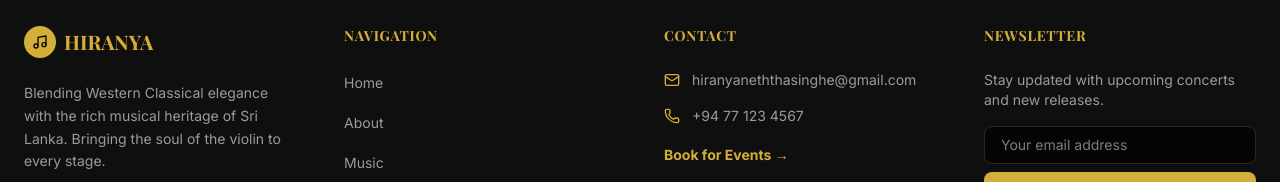
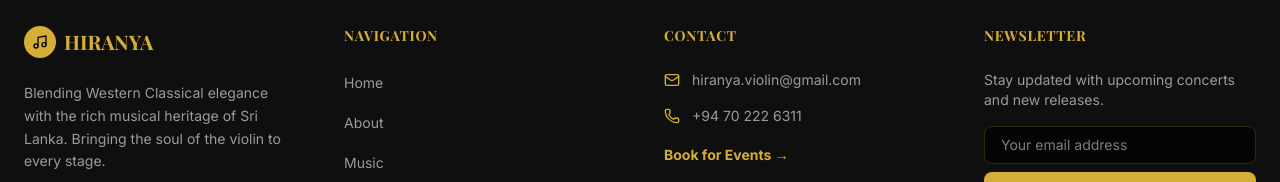
Before and after one commit to hiranyaviolin/hiranya-thathsarani, a Next.js app in the folder hiranya-music/: page / in a window 1280 px wide. Shown: the part 2116-2298 px from the top of the page. Built offline with nearby package versions, Linux system fonts and the light colour scheme; a web font is replaced by a local one.

Commit message:
updated contact details

```diff
--- a/hiranya-music/src/constants/variables.ts
+++ b/hiranya-music/src/constants/variables.ts
@@ -5,8 +5,8 @@ export const VARIABLES = {
   instrumentTitle: "Violinist",
   country: "Sri Lanka",
   countryAdjective: "Sri Lankan",
-  email: "hiranyaneththasinghe@gmail.com",
-  phone: "+94 77 123 4567",
+  email: "hiranya.violin@gmail.com",
+  phone: "+94 70 222 6311",
   phoneRaw: "94771234567",
   phoneRawBooking: "94724392750",
   instagram: "Hiranya_Thathsarani",
```
